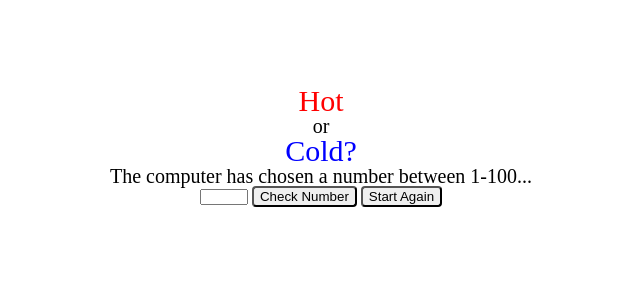
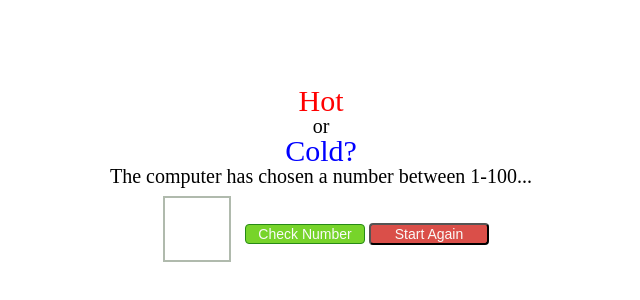
Before and after one commit to jzfried/HotOrCold, a plain HTML site: page index.html in a window 1280 px wide. Shown: the part 114-414 px from the top of the page, without its empty margins (319-959 px from the left). Drawn offline with nearby package versions, Linux system fonts and the light colour scheme.

Commit message:
V2
With nice CSS

```diff
--- a/main.css
+++ b/main.css
@@ -66,15 +66,25 @@ h2 {
 	display: block;
 }
 #userInput {
-	width: 40px;
-	height: 10px;
+	width: 60px;
+	height: 60px;
+	font-size: 30px;
+	border: 2px solid #b0baad;
 	text-align: center;
+	margin: 10px;
 }
 #checkUserInput {
 	border-radius: 4px;
-	font: bold;
+	background-color: #77d42a;
+	color: #fafbf9;
+	border: 1px solid #268a16;
+	font-size: 14px;
+	width: 120px;
 }
 #startAgain {
 	border-radius: 4px;
-	font: bold;
+	background-color: #da4f49;
+	color: #fafbf9;
+	font-size: 14px;
+	width: 120px;
 }
```
